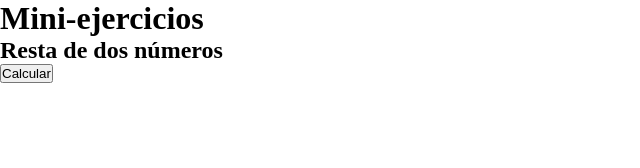
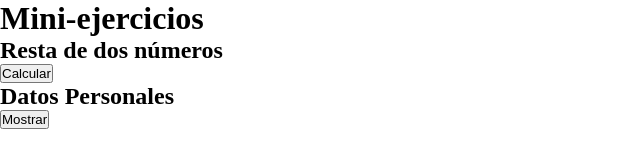
Before and after one commit to Dapamo81/Mini-ejercicios, a plain HTML site: page index.html in a window 1280 px wide. Shown: the whole page, without its empty margins (0-640 px from the left). Drawn offline with Linux system fonts and the light colour scheme.

Commit message:
añadimos mostrar datos

```diff
--- a/index.html
+++ b/index.html
@@ -22,6 +22,13 @@
 
 
     </section>
+    <section>
+        <!-- Seccion para para mostrar datos personales-->
+
+        <h2>Datos Personales</h2>
+        <button onclick="mostrarDatos()">Mostrar</button>
+        <p id="resultado"></p>
+    </section>
 
     <footer>
 
--- a/js/funcion.js
+++ b/js/funcion.js
@@ -8,3 +8,14 @@ function restarNumeros(){
     console.log("Resta:", num1," + ", num2," =", resultado);
 
 }
+
+//funcion para mostrar datos
+
+function mostrarDatos(){
+    const nombre = prompt("Ingresa tu nombre");
+    const localidad = prompt("¿En que localidad vives?");
+    const hobby = prompt("¿Cual es tu hobby?");
+    const frase = prompt("Te llamas "+ nombre+ ", vives en "+ localidad+ " y te gusta "+ hobby+ ".");
+    document.getElementById("resultado").textContent = frase;
+    console.log(frase);
+}
```
